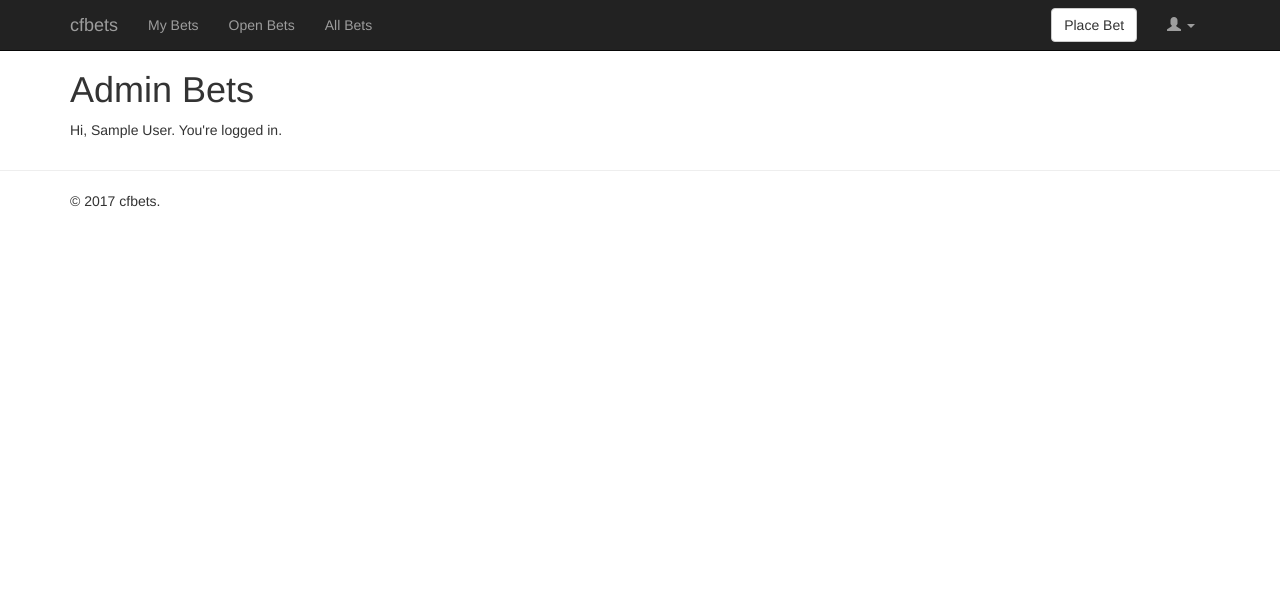
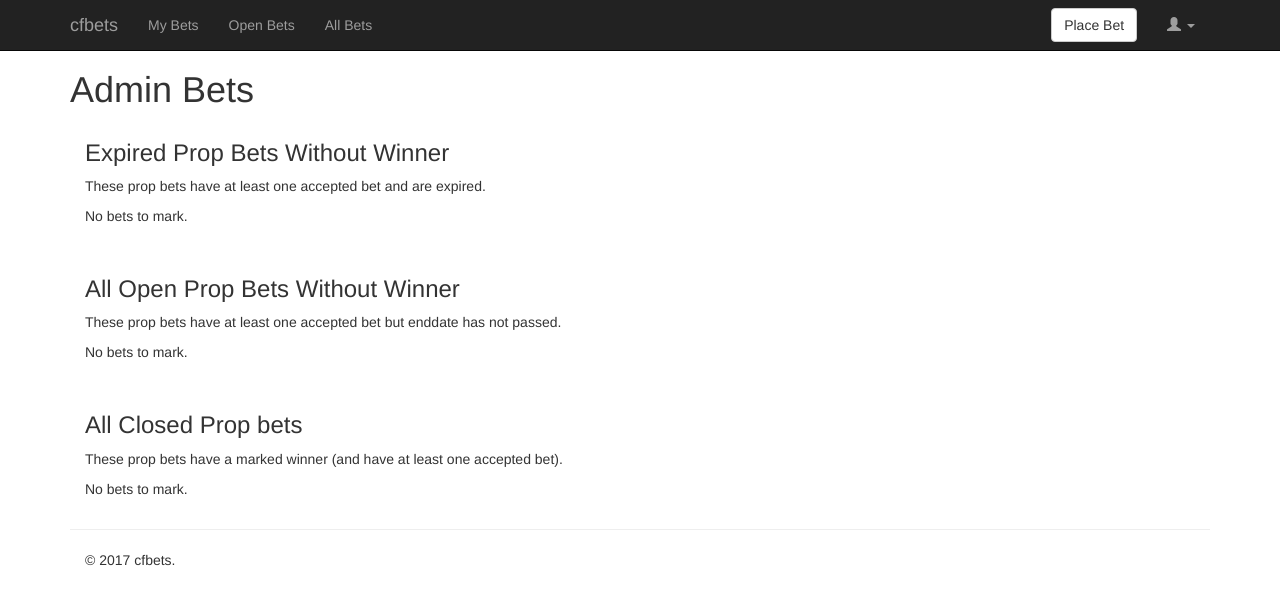
Before and after one commit to joshpelkey/cfbets, a Django app: page /bets/admin_bets/ in a window 1280 px wide. Shown: the top 605 px of the page. Run offline with Django 3.2, Linux system fonts and the light colour scheme; the visitor is signed in with stand-in values (Sample User, id 1); data that the repository does not hold is empty; some libraries are stand-ins or nearby versions.

Commit message:
added admin bets view etc, needs work

```diff
--- a/cfbets/bets/templates/bets/base_admin_bets.html
+++ b/cfbets/bets/templates/bets/base_admin_bets.html
@@ -4,7 +4,111 @@
 
     <div class="container">
         <h1>Admin Bets</h1>
-	  <p> Hi, {{ user.get_full_name }}. You're logged in. </p>
+		<div class="container">
+			<h3>Expired Prop Bets Without Winner</h3>
+			<p>These prop bets have at least one accepted bet and are expired.</p>
+				{% if expired_prop_bets %}
+					<table class="table table-striped table-bordered table-condensed">
+						<thead>
+						  <tr>
+							<th>Proposer</th>
+							<th>Prop Bet</th>
+							<th>Wager</th>
+							<th>Max Bets</th>
+							<th>Bets Remain</th>
+							<th>End Date</th>
+						  </tr>
+						</thead>
+						<tbody>
+						{% for bet in expired_prop_bets %}
+							<tr>
+								<td>{{ bet.user.get_full_name }}</td>
+								<td>{{ bet.prop_text }}</td>
+								<td>${{ bet.prop_wager }}</td>
+								<td>{{ bet.max_wagers }}</td>
+								<td>{{ bet.remaining_wagers }}</td>
+								<td>{{ bet.end_date|date:"M d Y H:i" }}</td>
+							</tr>
+						{% endfor %}
+						</tbody>
+					</table>
+				{% else %}
+					<p>No bets to mark.</p>
+				{% endif %}
+
+			<br/>
+			<h3>All Open Prop Bets Without Winner</h3>
+			<p>These prop bets have at least one accepted bet but enddate has not passed.</p>
+				{% if open_prop_bets %}
+					<table class="table table-striped table-bordered table-condensed">
+						<thead>
+						  <tr>
+							<th>Proposer</th>
+							<th>Prop Bet</th>
+							<th>Wager</th>
+							<th>Max Bets</th>
+							<th>Bets Remain</th>
+							<th>End Date</th>
+						  </tr>
+						</thead>
+						<tbody>
+						{% for bet in open_prop_bets %}
+							<tr>
+								<td>{{ bet.user.get_full_name }}</td>
+								<td>{{ bet.prop_text }}</td>
+								<td>${{ bet.prop_wager }}</td>
+								<td>{{ bet.max_wagers }}</td>
+								<td>{{ bet.remaining_wagers }}</td>
+								<td>{{ bet.end_date|date:"M d Y H:i" }}</td>
+							</tr>
+						{% endfor %}
+						</tbody>
+					</table>
+				{% else %}
+					<p>No bets to mark.</p>
+				{% endif %}
+
+			<br/>
+			<h3>All Closed Prop bets</h3>
+			<p>These prop bets have a marked winner (and have at least one accepted bet).</p>
+				{% if closed_prop_bets %}
+					<table class="table table-striped table-bordered table-condensed">
+						<thead>
+						  <tr>
+							<th>Proposer</th>
+							<th>Prop Bet</th>
+							<th>Wager</th>
+							<th>Max Bets</th>
+							<th>Bets Remain</th>
+							<th>Win/Loss</th>
+						  </tr>
+						</thead>
+						<tbody>
+						{% for bet in closed_prop_bets %}
+							<tr>
+								<td>{{ bet.user.get_full_name }}</td>
+								<td>{{ bet.prop_text }}</td>
+								<td>${{ bet.prop_wager }}</td>
+								<td>{{ bet.max_wagers }}</td>
+								<td>{{ bet.remaining_wagers }}</td>
+							{% if bet.get_won_bet_display == "Win" %}
+								<td>Win</td>
+							{% elif bet.get_won_bet_display == "Loss" %}
+								<td>Loss</td>
+							{% elif bet.get_won_bet_display == "Tie" %}
+								<td>push</td>
+							{% else %}
+								<td></td>
+							{% endif %}
+							</tr>
+						{% endfor %}
+						</tbody>
+					</table>
+				{% else %}
+					<p>No bets to mark.</p>
+				{% endif %}
+
+
     </div>
 
 {% endblock %}
--- a/cfbets/bets/views.py
+++ b/cfbets/bets/views.py
@@ -177,4 +177,17 @@ def accept_prop_bet(request):
 
 @staff_member_required(login_url='/')
 def admin_bets(request):
-	return render(request, 'bets/base_admin_bets.html', {'nbar': 'admin_bets'})
+	# get all accepted bets that don't have a winner, but time is up
+	expired_accepted_bets = AcceptedBet.objects.filter(accepted_prop__won_bet__isnull=True, accepted_prop__end_date__lt=timezone.now())
+	expired_prop_bets = ProposedBet.objects.filter(acceptedbet__in=expired_accepted_bets).distinct()
+
+	# get other prop bets w/o winner, but time isn't up
+	open_accepted_bets = AcceptedBet.objects.filter(accepted_prop__won_bet__isnull=True, accepted_prop__end_date__gt=timezone.now())
+	open_prop_bets = ProposedBet.objects.filter(acceptedbet__in=open_accepted_bets).distinct()
+
+	# get all closed prop bets, those with a winner
+	closed_accepted_bets = AcceptedBet.objects.filter(accepted_prop__won_bet__isnull=False)
+	closed_prop_bets = ProposedBet.objects.filter(acceptedbet__in=closed_accepted_bets).distinct()
+
+
+	return render(request, 'bets/base_admin_bets.html', {'nbar': 'admin_bets', 'expired_prop_bets': expired_prop_bets, 'open_prop_bets': open_prop_bets, 'closed_prop_bets': closed_prop_bets})
```
